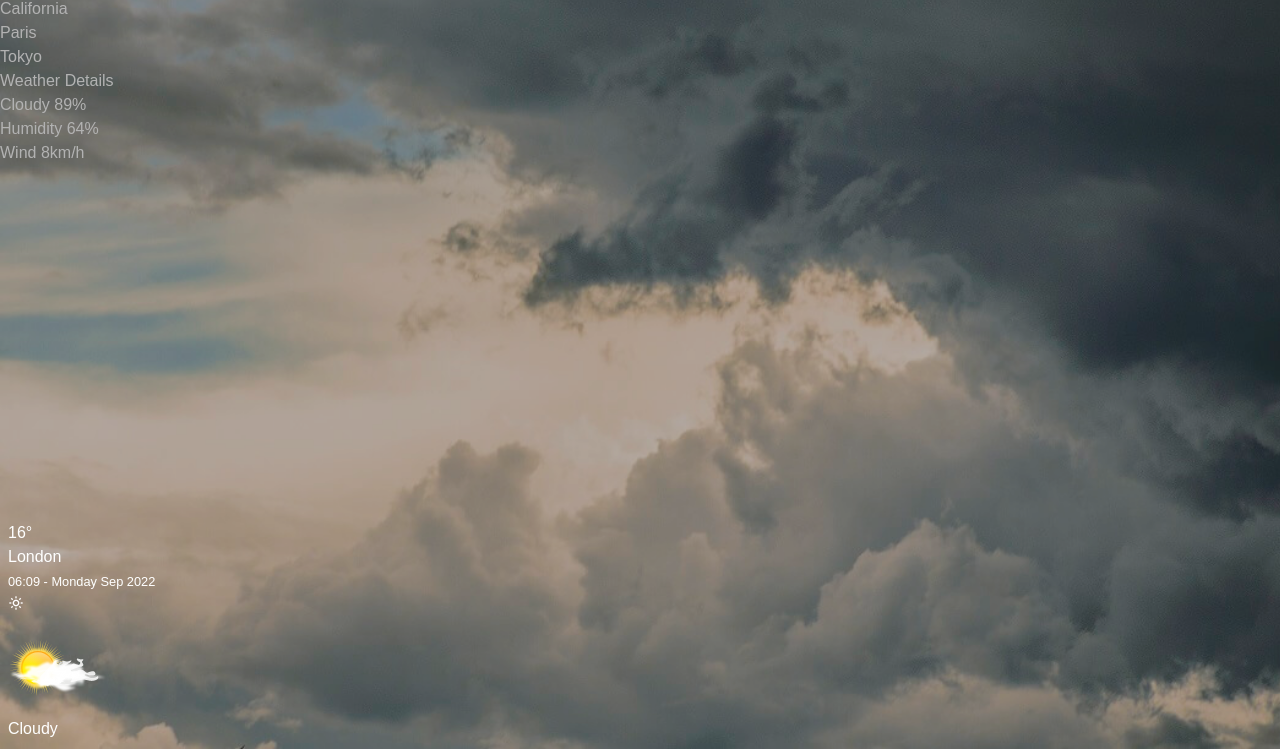
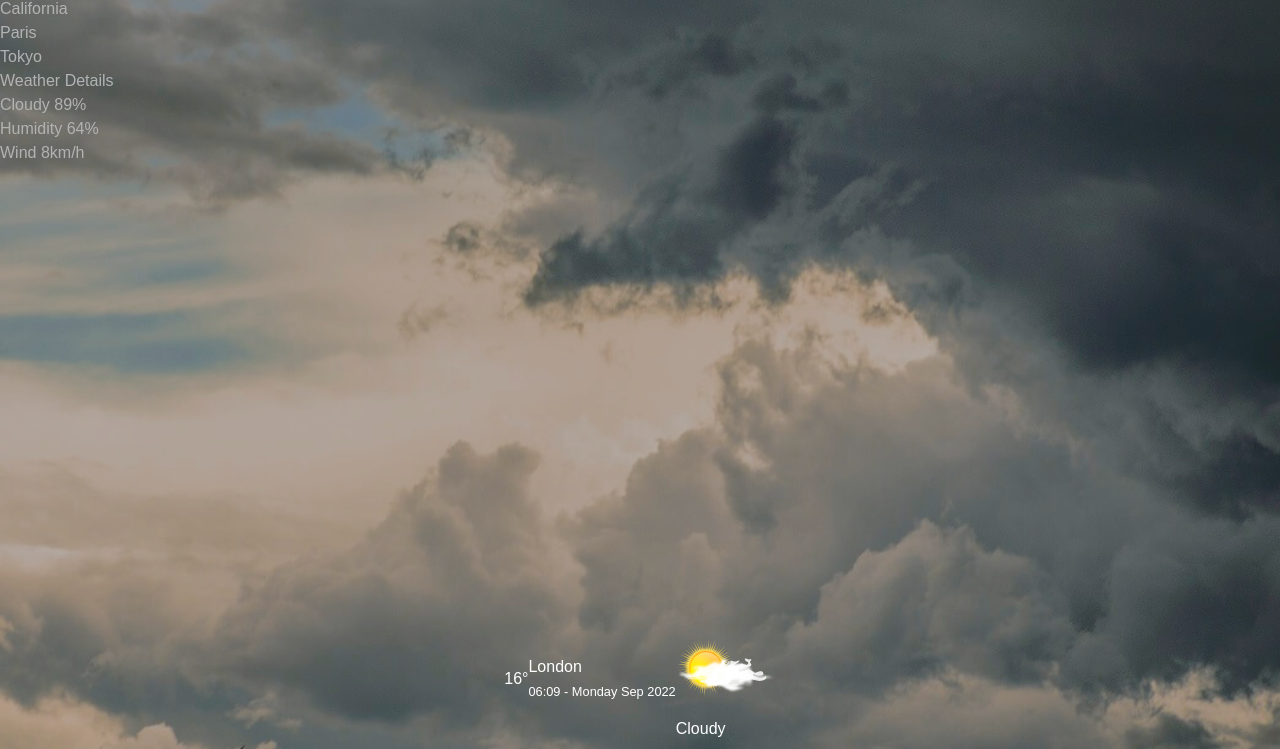
Before and after one commit to Sochuks/weather-app-js, a website: page index.html in a window 1280 px wide. Shown: the part 51-800 px from the top of the page. Drawn offline with nearby package versions, Linux system fonts and the light colour scheme.

Commit message:
- Arrange temp data

```diff
--- a/index.html
+++ b/index.html
@@ -21,13 +21,13 @@
     <div class="weather-app relative before:absolute before:top-0 before:left-0 before:w-full before:h-full before:bg-black before:opacity-30 before:z-0">
 
         <!--Container-->
-        <div class="container flex flex-col justify-between absolute w-full h-full top-0 left-0 p-2">
+        <div class="flex flex-col justify-between absolute w-full h-full top-0 left-0 p-2">
 
             <!--brand-->
             <h3 class="brand">My Weather App</h3>
 
             <!--container-->
-            <div>
+            <div class="flex justify-center items-center">
 
                 <!--Temp-->
                 <h1 class="temp">16&#176;</h1>
@@ -52,8 +52,6 @@
                 <div class="weather">
 
                     <!--weather-icn-->
-                    <div class="bx bx-sun" id="menu-icon" ></div>
-
                     <img src="dist/img/icon/sunny_to_cloudy.svg" class="icon" alt="icon" width="100" height="100">
 
                     <!--condition-->
```
Also changed, not shown: dist/css/output.css.
